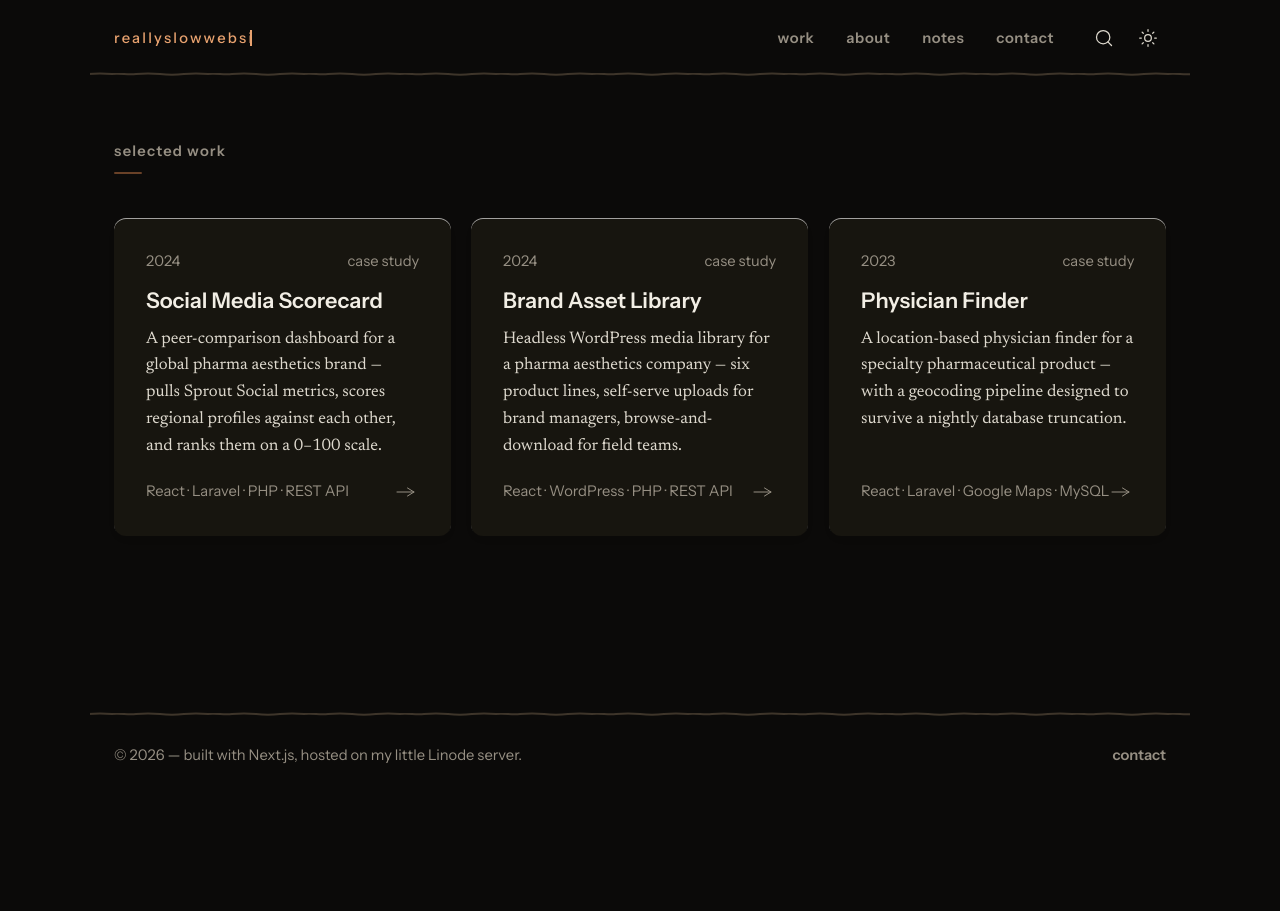
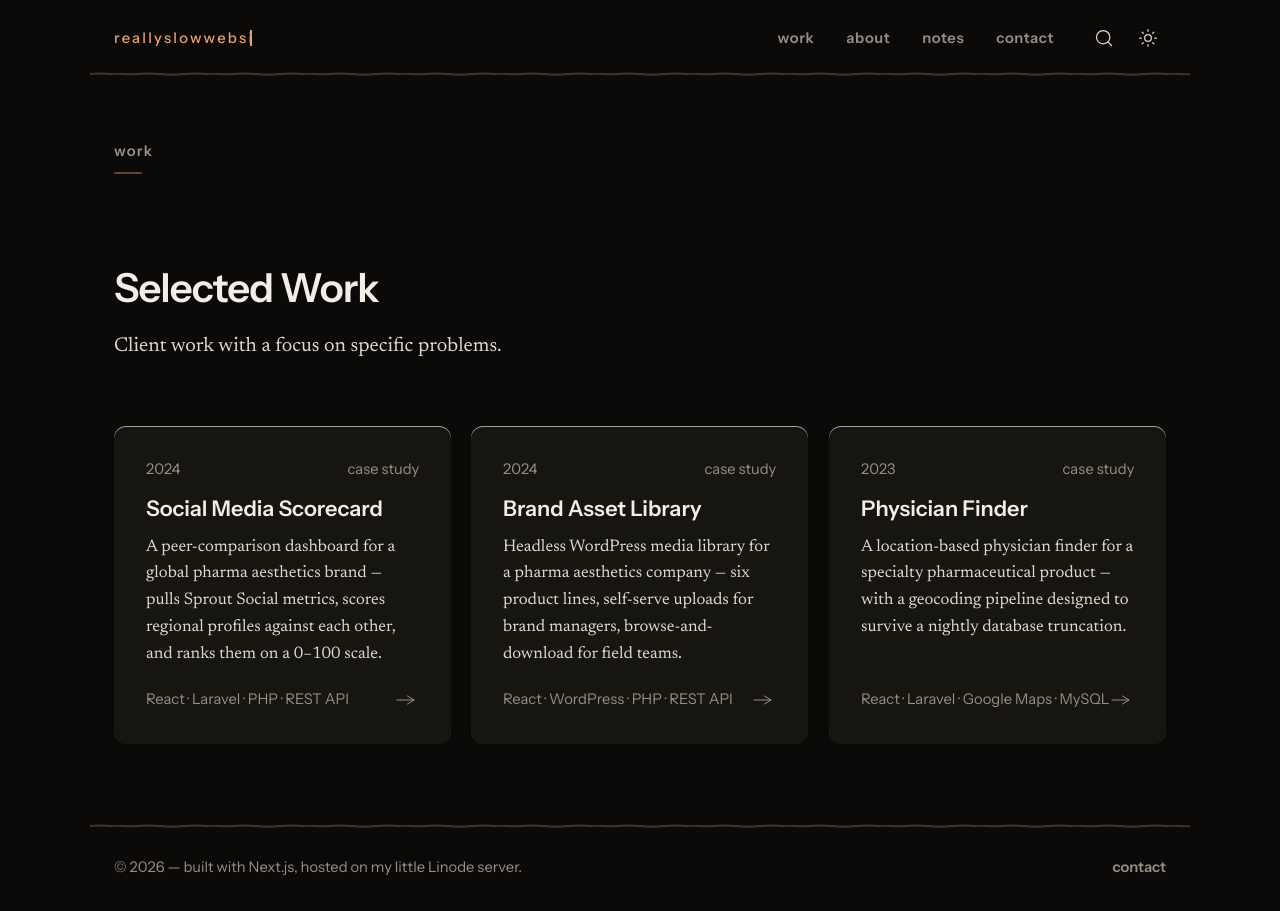
Before and after one commit to aterchin/portfolio, a Next.js app: page /work in a window 1280 px wide. Before the commit the page ends 800 px from the top, so only its background shows below. Built offline with nearby package versions, Linux system fonts and the light colour scheme.

Commit message:
Give work page its own intro chrome
- Add Work SectionLabel with Selected Work heading
- Add short intro copy above the project grid
- Make ProjectGrid section label optional when empty

```diff
--- /dev/null
+++ b/src/app/work/page.module.css
@@ -0,0 +1,29 @@
+.intro {
+  max-width: 42ch;
+  padding-top: var(--space-12);
+  margin-bottom: var(--space-16);
+}
+
+@media (max-width: 768px) {
+  .intro {
+    padding-top: 0;
+  }
+}
+
+.heading {
+  font-family: var(--font-display);
+  font-size: var(--text-h1);
+  font-weight: 600;
+  line-height: var(--leading-tight);
+  letter-spacing: var(--tracking-tight);
+  color: var(--color-text-primary);
+  margin-bottom: var(--space-5);
+}
+
+.body {
+  font-family: var(--font-body);
+  font-size: var(--text-body);
+  font-weight: 400;
+  line-height: var(--leading-normal);
+  color: var(--color-text-secondary);
+}
--- a/src/app/work/page.tsx
+++ b/src/app/work/page.tsx
@@ -1,6 +1,8 @@
 import { PageWrapper } from "@/components/layout/PageWrapper/PageWrapper";
 import { ProjectGrid } from "@/components/home/ProjectGrid/ProjectGrid";
+import { SectionLabel } from "@/components/ui/SectionLabel/SectionLabel";
 import { getProjects } from "@/lib/mdx";
+import styles from "./page.module.css";
 
 export const metadata = {
   title: "Work",
@@ -11,7 +13,14 @@ export default function WorkPage() {
 
   return (
     <PageWrapper>
-      <ProjectGrid projects={projects} label="Selected Work" />
+      <SectionLabel>Work</SectionLabel>
+      <div className={styles.intro}>
+        <h1 className={styles.heading}>Selected Work</h1>
+        <p className={styles.body}>
+          Client work with a focus on specific problems.
+        </p>
+      </div>
+      <ProjectGrid projects={projects} />
     </PageWrapper>
   );
 }
--- a/src/components/home/ProjectGrid/ProjectGrid.tsx
+++ b/src/components/home/ProjectGrid/ProjectGrid.tsx
@@ -5,13 +5,14 @@ import styles from "./ProjectGrid.module.css";
 
 interface ProjectGridProps {
   projects: Project[];
+  /** When omitted or empty, the section label is not rendered. */
   label?: string;
 }
 
-export function ProjectGrid({ projects, label = "Selected work" }: ProjectGridProps) {
+export function ProjectGrid({ projects, label }: ProjectGridProps) {
   return (
     <section className={styles.section}>
-      <SectionLabel>{label}</SectionLabel>
+      {label ? <SectionLabel>{label}</SectionLabel> : null}
       <div className={styles.grid}>
         {projects.map((project) => (
           <ProjectCard key={project.slug} {...project} />
```
